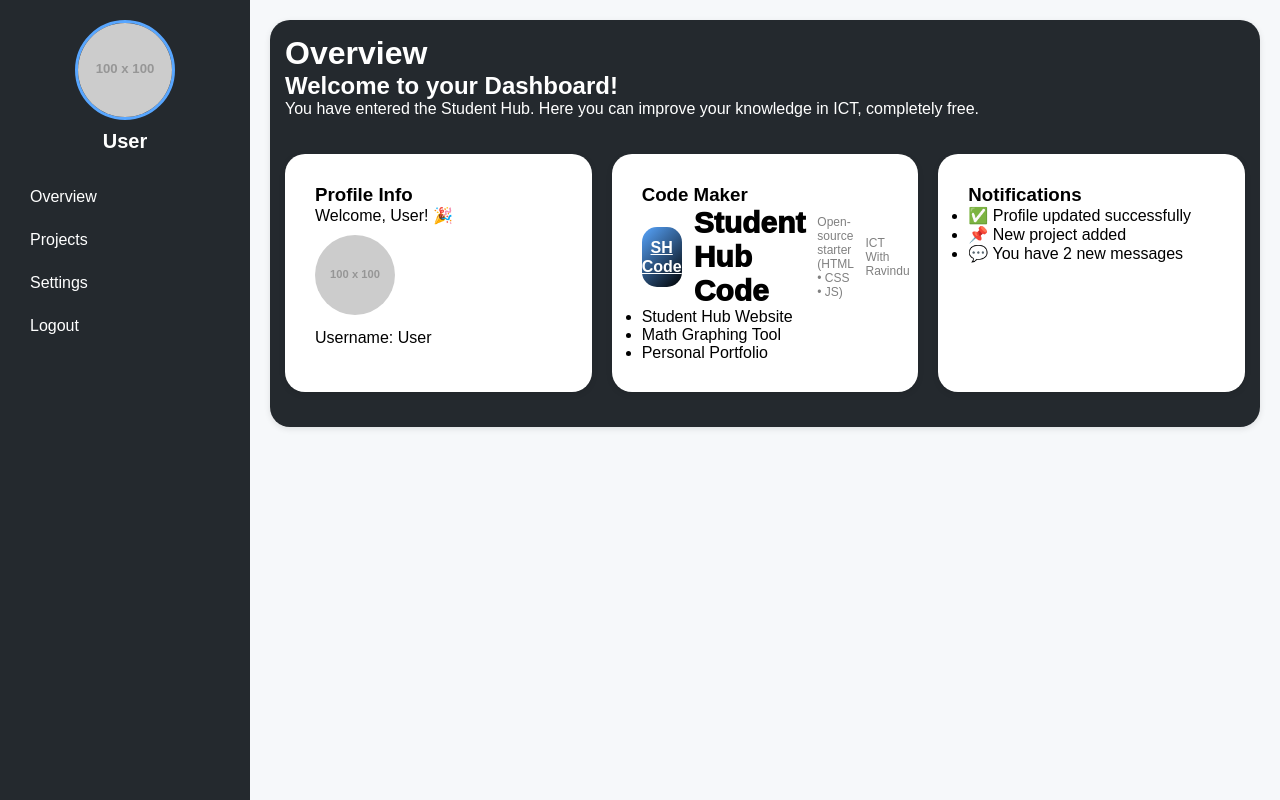
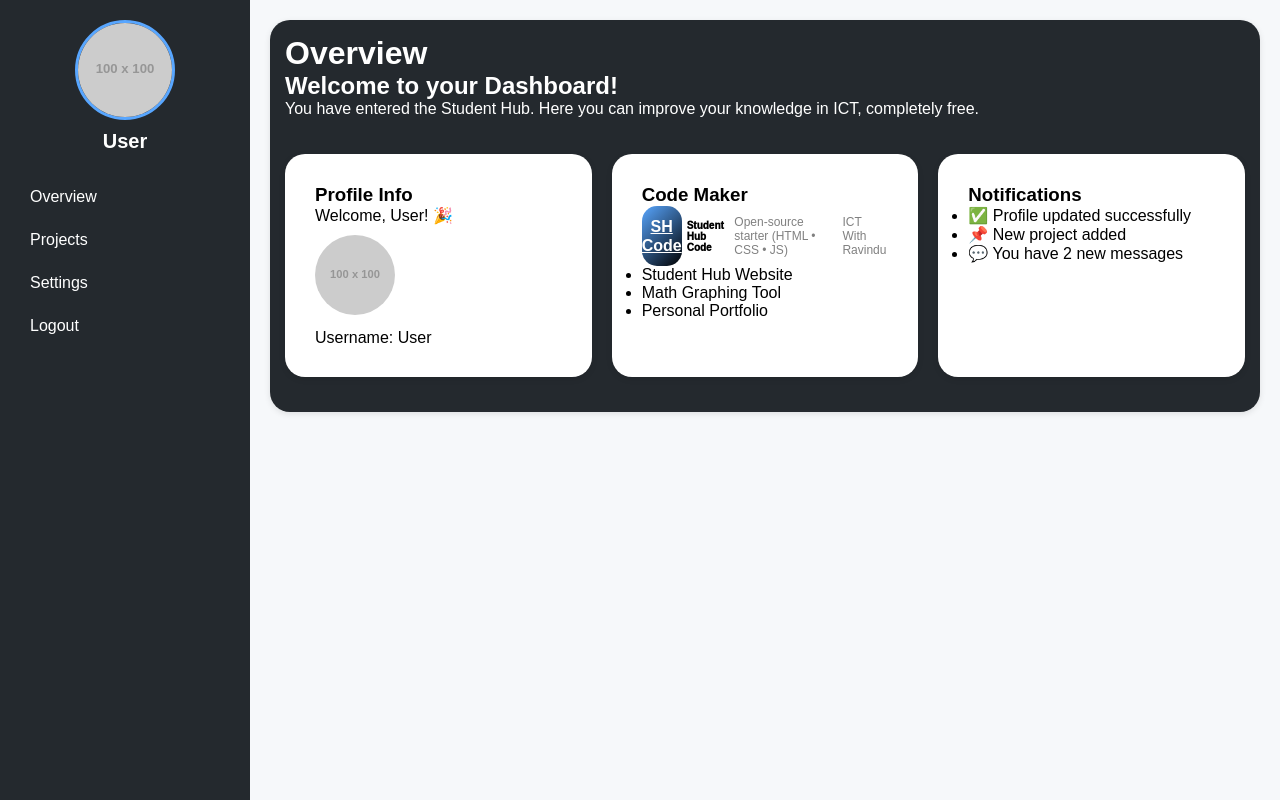
Before and after one commit to Ravindu-RV/dashboard-sh, a website: page index.html in a window 1280 px wide. Drawn offline with Linux system fonts and the light colour scheme; placeholder pictures from the web are drawn by us.

Commit message:
Update index.html

```diff
--- a/index.html
+++ b/index.html
@@ -137,7 +137,7 @@
       line-height: 1.2;
     }
     .tiny{font-size:12px;color:gray}
-     .brand{display:flex;gap:12px;align-items:center}
+     .brand{display:flex;gap:5px;align-items:center}
   </style>
 </head>
 <body>
@@ -179,7 +179,7 @@
           <div class="brand">
           <a href="https://ravindu-rv.github.io/RV-Code-maker/" target="_blank" class="logo" title="Open Student Hub Code">SH<br>Code</a>
           <div style="font-weight:1000; font-size:20px;">
-            <div style="font-weight:1000; font-size:30px ">Student Hub Code</div>
+            <div style="font-weight:1000; font-size:10px ">Student Hub Code</div>
           </div>
           <div class="tiny">Open-source starter (HTML • CSS • JS)</div>
           <div class="tiny">ICT With Ravindu</div></div>
```
